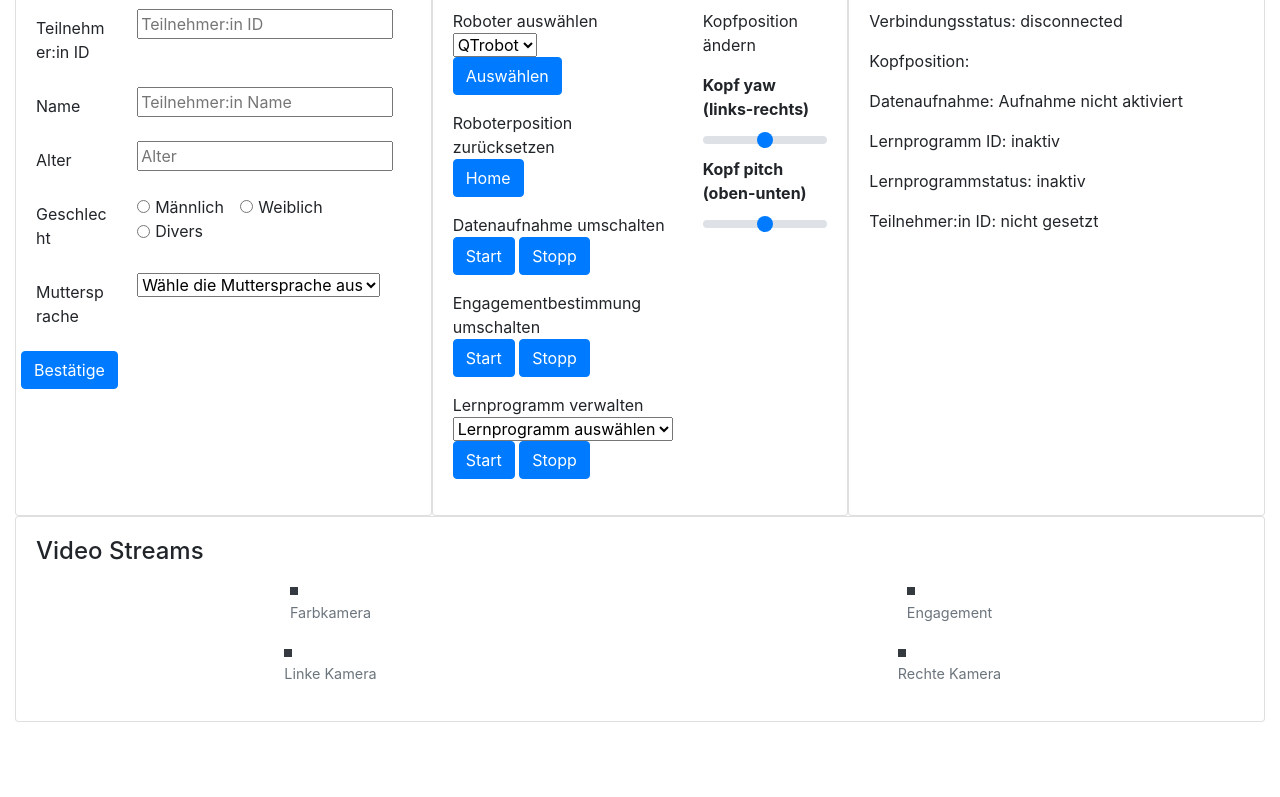
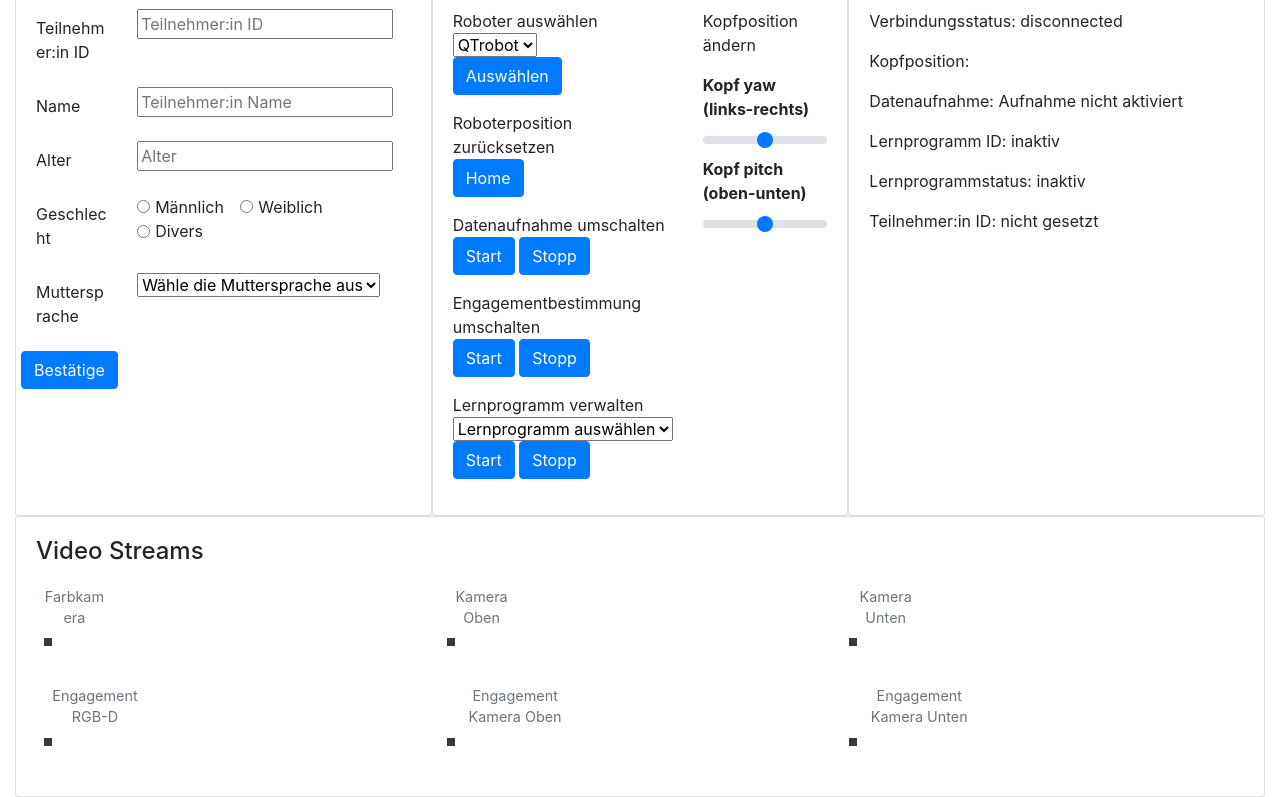
Before and after one commit to migrave/migrave_web_console, a plain HTML site: page index.html in a window 1280 px wide. Shown: the part 133-930 px from the top of the page. Before the commit the page ends 855 px from the top, so only its background shows below. Drawn offline with Linux system fonts and the light colour scheme.

Commit message:
Start engagement estimation and show debugging images for the external cameras as well

```diff
--- a/assets/js/main.js
+++ b/assets/js/main.js
@@ -254,16 +254,22 @@ buttonStartEngagementEstimation.addEventListener("click", function(){
     if (robotName == "qtrobot") {
         console.log("starting face feature detection for QTrobot");
         qtrobot.publish("/migrave_perception/openface_ros/event_in", "std_msgs/String", {data: "e_start"});
+        qtrobot.publish("/migrave_perception/openface_ros_ext_up/event_in", "std_msgs/String", {data: "e_start"});
+        qtrobot.publish("/migrave_perception/openface_ros_ext_down/event_in", "std_msgs/String", {data: "e_start"});
         qtrobot.publish("/migrave_perception/nao_openface_ros/event_in", "std_msgs/String", {data: "e_stop"});
     }
     else if (robotName == "nao") {
         console.log("starting face feature detection for NAO");
         qtrobot.publish("/migrave_perception/nao_openface_ros/event_in", "std_msgs/String", {data: "e_start"});
-        qtrobot.publish("/migrave_perception/openface_ros/event_in", "std_msgs/String", {data: "e_stop"});
+        qtrobot.publish("/migrave_perception/openface_ros_ext_up/event_in", "std_msgs/String", {data: "e_start"});
+        qtrobot.publish("/migrave_perception/openface_ros_ext_down/event_in", "std_msgs/String", {data: "e_start"});
+	qtrobot.publish("/migrave_perception/openface_ros/event_in", "std_msgs/String", {data: "e_stop"});
     }
 
     console.log("starting engagement estimation");
     qtrobot.publish("/migrave_perception/person_state_estimator/event_in", "std_msgs/String", {data: "e_start"});
+    qtrobot.publish("/migrave_perception/person_state_estimator_ext_up/event_in", "std_msgs/String", {data: "e_start"});
+    qtrobot.publish("/migrave_perception/person_state_estimator_ext_down/event_in", "std_msgs/String", {data: "e_start"});
 }, false);
 
 // engagement estimation stop
@@ -271,10 +277,14 @@ var buttonStopEngagementEstimation = document.getElementById("stop_engagement_es
 buttonStopEngagementEstimation.addEventListener("click", function(){
     console.log("stopping face feature detection");
     qtrobot.publish("/migrave_perception/openface_ros/event_in", "std_msgs/String", {data: "e_stop"});
+    qtrobot.publish("/migrave_perception/openface_ros_ext_up/event_in", "std_msgs/String", {data: "e_stop"});
+    qtrobot.publish("/migrave_perception/openface_ros_ext_down/event_in", "std_msgs/String", {data: "e_stop"});
     qtrobot.publish("/migrave_perception/nao_openface_ros/event_in", "std_msgs/String", {data: "e_stop"});
 
     console.log("stopping engagement estimation");
     qtrobot.publish("/migrave_perception/person_state_estimator/event_in", "std_msgs/String", {data: "e_stop"});
+    qtrobot.publish("/migrave_perception/person_state_estimator_ext_up/event_in", "std_msgs/String", {data: "e_stop"});
+    qtrobot.publish("/migrave_perception/person_state_estimator_ext_down/event_in", "std_msgs/String", {data: "e_stop"});
 }, false);
 
 // restart game
--- a/index.html
+++ b/index.html
@@ -193,17 +193,23 @@
                 <div class="card text-left">
                     <div class="card-body">
                         <h4 class="card-title">Video Streams</h4>
-                        <div class="row">
-                            <div class="col d-flex justify-content-center">
+                        <div class="d-flex flex-row">
+                            <div class="p-2 w-75">
                                 <figure class="figure">
-                                    <img src="http://localhost:8080/stream?topic=/camera/color/image_raw" class="p-1 bg-dark" alt="" id="video_color" />
-                                    <figcaption class="figure-caption text-center">Farbkamera</figcaption>
+                                    <figcaption class="figure-caption text-center w-75">Farbkamera</figcaption>
+                                    <img src="http://localhost:8080/stream?topic=/camera/color/image_raw" class="p-1 bg-dark w-75" alt="" id="video_color" />
                                 </figure>
                             </div>
-                            <div class="col d-flex justify-content-center">
+                            <div class="p-2 w-75">
                                 <figure class="figure">
-                                    <img src="http://localhost:8080/stream?topic=/migrave_perception/person_state_estimator/debug_image" class="p-1 bg-dark" alt="" id="video_engagement" />
-                                    <figcaption class="figure-caption text-center">Engagement</figcaption>
+                                    <figcaption class="figure-caption text-center w-75">Kamera Oben</figcaption>
+                                    <img src="http://localhost:8080/stream?topic=/camera1/usb_cam1/image_raw" class="p-1 bg-dark w-75" alt="" id="video_usb1" />
+                                </figure>
+                            </div>
+                            <div class="p-2 w-75">
+                                <figure class="figure">
+                                    <figcaption class="figure-caption text-center w-75">Kamera Unten</figcaption>
+                                    <img src="http://localhost:8080/stream?topic=/camera2/usb_cam2/image_raw" class="p-1 bg-dark w-75" alt="" id="video_usb2" />
                                 </figure>
                             </div>
                             <!-- Hide the OpenFace
@@ -216,20 +222,26 @@
                             </div>
                             -->
                         </div>
-                        <div class="row">
-                            <div class="col d-flex justify-content-center">
+                        <div class="d-flex flex-row">
+			    <div class="p-2 w-75">
                                 <figure class="figure">
-                                    <img src="http://localhost:8080/stream?topic=/camera1/usb_cam1/image_raw" class="p-1 bg-dark" alt="" id="video_usb1" />
-                                    <figcaption class="figure-caption text-center">Linke Kamera</figcaption>
+                                    <figcaption class="figure-caption text-center w-75">Engagement RGB-D</figcaption>
+                                    <img src="http://localhost:8080/stream?topic=/migrave_perception/person_state_estimator/debug_image" class="p-1 bg-dark w-75" alt="" id="video_engagement" />
                                 </figure>
                             </div>
-                            <div class="col d-flex justify-content-center">
+			    <div class="p-2 w-75">
                                 <figure class="figure">
-                                    <img src="http://localhost:8080/stream?topic=/camera2/usb_cam2/image_raw" class="p-1 bg-dark" alt="" id="video_usb2" />
-                                    <figcaption class="figure-caption text-center">Rechte Kamera</figcaption>
+                                    <figcaption class="figure-caption text-center w-75">Engagement Kamera Oben</figcaption>
+                                    <img src="http://localhost:8080/stream?topic=/migrave_perception/person_state_estimator_ext_up/debug_image" class="p-1 bg-dark w-75" alt="" id="video_engagement_usb1" />
                                 </figure>
                             </div>
-                        </div>
+			    <div class="p-2 w-75">
+                                <figure class="figure">
+                                    <figcaption class="figure-caption text-center w-75">Engagement Kamera Unten</figcaption>
+                                    <img src="http://localhost:8080/stream?topic=/migrave_perception/person_state_estimator_ext_down/debug_image" class="p-1 bg-dark w-75" alt="" id="video_engagement_usb2" />
+                                </figure>
+                            </div>
+			</div>
                     </div>
                 </div>
             </div>
```
